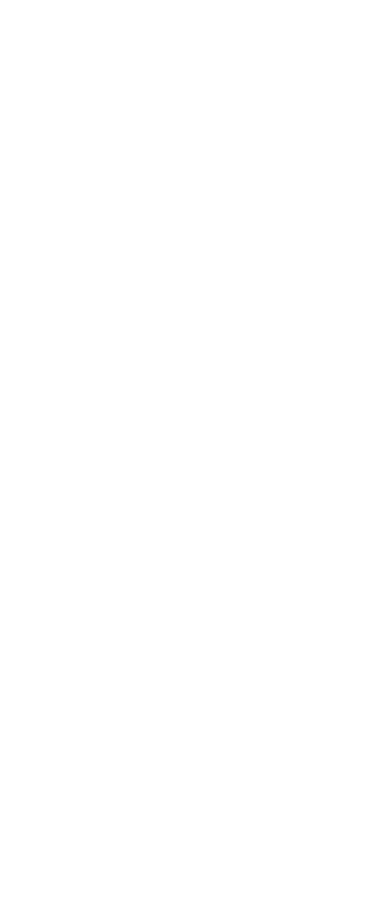
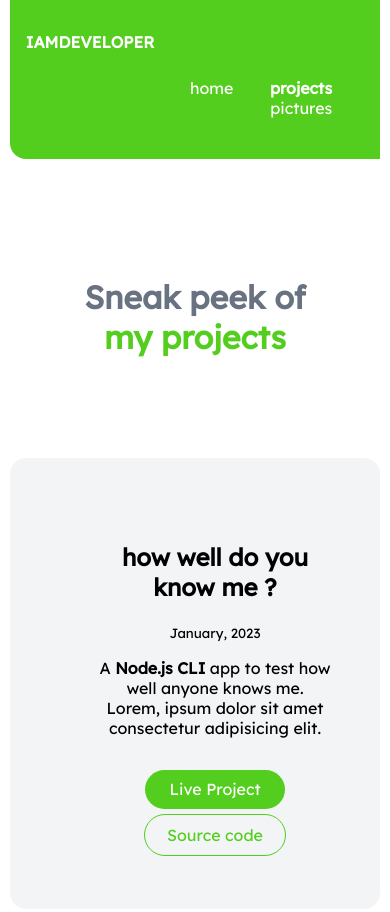
Before and after one commit to Auro-jyoti/MyPortFolio, a plain HTML site: page projects.html in a window 390 px wide. Shown: the top 912 px of the page. Before the commit the page ends 844 px from the top, so only its background shows below. Drawn offline with Linux system fonts and the light colour scheme.

Commit message:
Projects Pages Updated
Projects page along with some css related to projects page updated.

```diff
--- a/app.css
+++ b/app.css
@@ -6,42 +6,53 @@
 
 body {
     font-family: 'Lexend Deca', sans-serif;
-    margin: 0;
+    margin: 0 auto;
+    max-width: 85%;
+    width: 100%;
 }
 
 /* container */
 hr {
     margin: 2rem 0rem;
 }
-
+/* .margin-md {
+    margin: 2rem;
+} */
+/* spaces */
 .container {
-    padding-left: 1rem;
-    padding-right: 1rem;
+    /* padding-left: 1rem;
+    padding-right: 1rem; */
+    padding: 0rem 1rem;
 }
 
 .container-center{
-    max-width: 600px;
+    max-width: 900px;
+    width: 100%;
     margin: auto;
 }
 
 .Link {
+    box-sizing: border-box;
     text-decoration: none;
-    padding: 0.5em 1rem;
+    padding: 0.5rem 1rem;
 }
 .primary-link {
     background-color: var(--primary-color);
-    /* text-decoration: none; */
+    color: white;
+    max-width: 140px;
+    border-radius: 2rem;
+    padding: 0.6em 1rem;
+    margin: 1rem auto;
 
-    border-radius: 0.5rem;
-    color: white;
-    /* text-decoration: none ; */
 }
 
 .secondary-link {
     color: var(--primary-color);
     border: 1px solid var(--primary-color);
-    border-radius: 0.5rem ;
-
+    border-radius: 2rem ;
+    padding: 0.6rem 1.4rem;
+    max-width: 140px;
+    margin: 1rem auto;
 }
 
 .list-non-bullet {
@@ -68,6 +79,7 @@ hr {
 
 .navigation .nav-pills{
     text-align: right;
+    margin: 0.6rem 1rem;
 }
 .navigation .Link {
     color: white;
@@ -80,6 +92,7 @@ hr {
 /* Header */
 .hero {
     padding: 2rem;
+    padding-top: 5rem;
 }
 
 .hero .hero-img {
@@ -102,6 +115,10 @@ hr {
 /* Section */
 .section {
     padding: 2rem;
+    margin: 2rem 0;
+    border-radius: 1rem;
+    text-align: center;
+
 }
 .section h1 {
     text-align: center;
@@ -109,6 +126,10 @@ hr {
 
 .ow {
     background-color: var(--off-white);
+}
+
+.section p {
+    padding-bottom: 1rem;
 }
 
 /* footer */
@@ -134,3 +155,37 @@ hr {
 .footer ul {
     padding-inline-start: 0px;
 }
+
+/* projects */
+.showcase-list{
+    text-align: center;
+    padding: 1rem;
+    border-radius: 1rem;
+    margin: auto;
+    /* margin: auto; */
+    text-align: center;
+}
+/* .showcase-list h1 {
+    /* margin: 0.5rem;
+} */
+
+.showcase-list p {
+    padding-bottom: 1rem;
+}
+
+@media (max-width: 900px){
+    body {
+        max-width: 95%;
+        width: 100%;
+    }
+    .container-center {
+        width: auto;
+    }
+    .primary-link {
+        display: block;
+    }
+    .list-item-inline {
+        display: inline;
+        padding: 0rem;
+    }
+}
--- a/projects.html
+++ b/projects.html
@@ -9,6 +9,75 @@
     <title>Projects</title>
 </head>
 <body>
+    <nav class="navigation container">
+        <div class="nav-brand">IAMDEVELOPER</div>
 
+        <ul class="list-non-bullet nav-pills">
+            <li class="list-item-inline">
+                <a class="Link" href="index.html">home</a>
+            </li>
+            <li class="list-item-inline">
+                <a class="Link link-active" href="projects.html">projects</a>
+            </li>
+            <li class="list-item-inline">
+                <a class="Link" href="/">pictures</a>
+            </li>
+        </ul>
+    </nav>
+
+    <header class="hero">
+        <h1 class="hero-heading">Sneak peek of <span class="heading-inverted">my projects</span></h1>
+    </header>
+        <section class="section ow">
+            <ul>
+                <div class="showcase-list container container-center">
+                <h1>how well do you know me ?</h1>
+                <small>January, 2023</small>
+                <p>
+                    A <strong>Node.js CLI</strong> app to test how well anyone knows me. Lorem, ipsum dolor sit amet consectetur adipisicing elit.
+                </p>
+                <a class="Link primary-link" href="https://replit.com">Live Project</a>
+
+                <a class="Link secondary-link" href="https://replit.com">Source code</a>
+            </div>
+        </ul>
+        </section>
+        <section class="section ">
+            <ul>
+                <div class="showcase-list container container-center">
+                <h1>how well do you know me ?</h1>
+                <small>January, 2023</small>
+                <p>
+                    A <strong>Node.js CLI</strong> app to test how well anyone knows me. Lorem, ipsum dolor sit amet consectetur adipisicing elit.
+                </p>
+                <a class="Link primary-link" href="https://replit.com">Live Project</a>
+
+                <a class="Link secondary-link" href="https://replit.com">Source code</a>
+            </div>
+        </ul>
+        </section>
+        <section class="section ow">
+            <ul>
+                <div class="showcase-list container container-center">
+                <h1>how well do you know me ?</h1>
+                <small>January, 2023</small>
+                <p>
+                    A <strong>Node.js CLI</strong> app to test how well anyone knows me. Lorem, ipsum dolor sit amet consectetur adipisicing elit.
+                </p>
+                <a class="Link primary-link" href="https://replit.com">Live Project</a>
+
+                <a class="Link secondary-link" href="https://replit.com">Source code</a>
+            </div>
+        </ul>
+        </section>
+
+        <footer class="footer">
+            <div class="footer-header">Connect with me</div>
+            <ul class="social-links list-non-bullet">
+                <li class="list-item-inline"><a class="Link" href="https://github.com/Auro-jyoti">github</a></li>
+                <li class="list-item-inline"><a class="Link" href="/">Linkedin</a></li>
+                <li class="list-item-inline"><a class="Link" href="/">Instagram</a></li>
+            </ul>
+        </footer>
 </body>
 </html>
```
